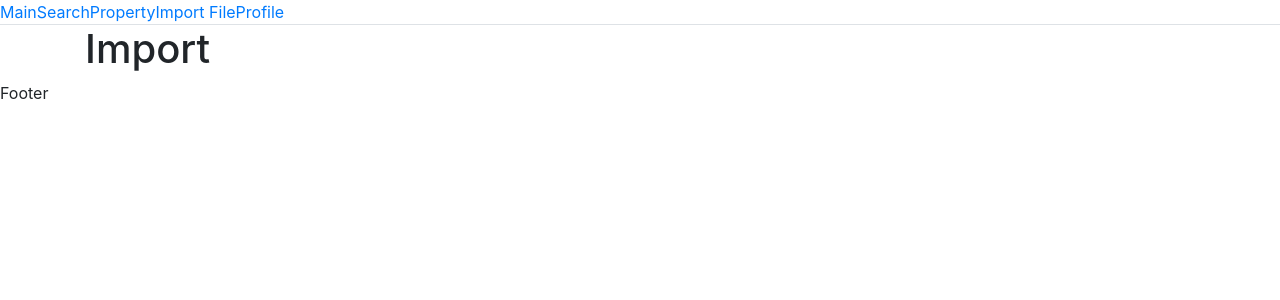
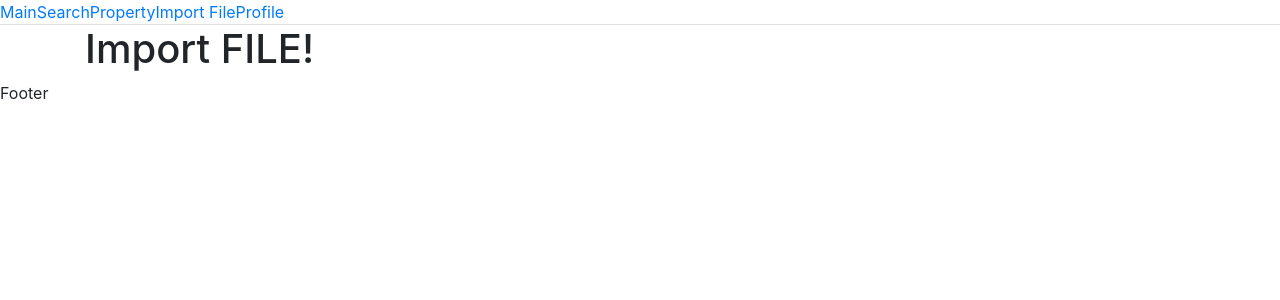
Before and after one commit to brokerbros/brokerhub, a React (Create React App) app in the folder client/: page /import in a window 1280 px wide. Shown: the top 300 px of the page. Built offline with nearby package versions, Linux system fonts and the light colour scheme.

Commit message:
Changed Import page for testing

```diff
--- a/client/src/components/pages/Import.js
+++ b/client/src/components/pages/Import.js
@@ -3,7 +3,7 @@ import React from "react";
 
 const Import = () =>
   <div className="container">
-    <h1>Import</h1>
+    <h1>Import FILE!</h1>
 
   </div>;
 
```
